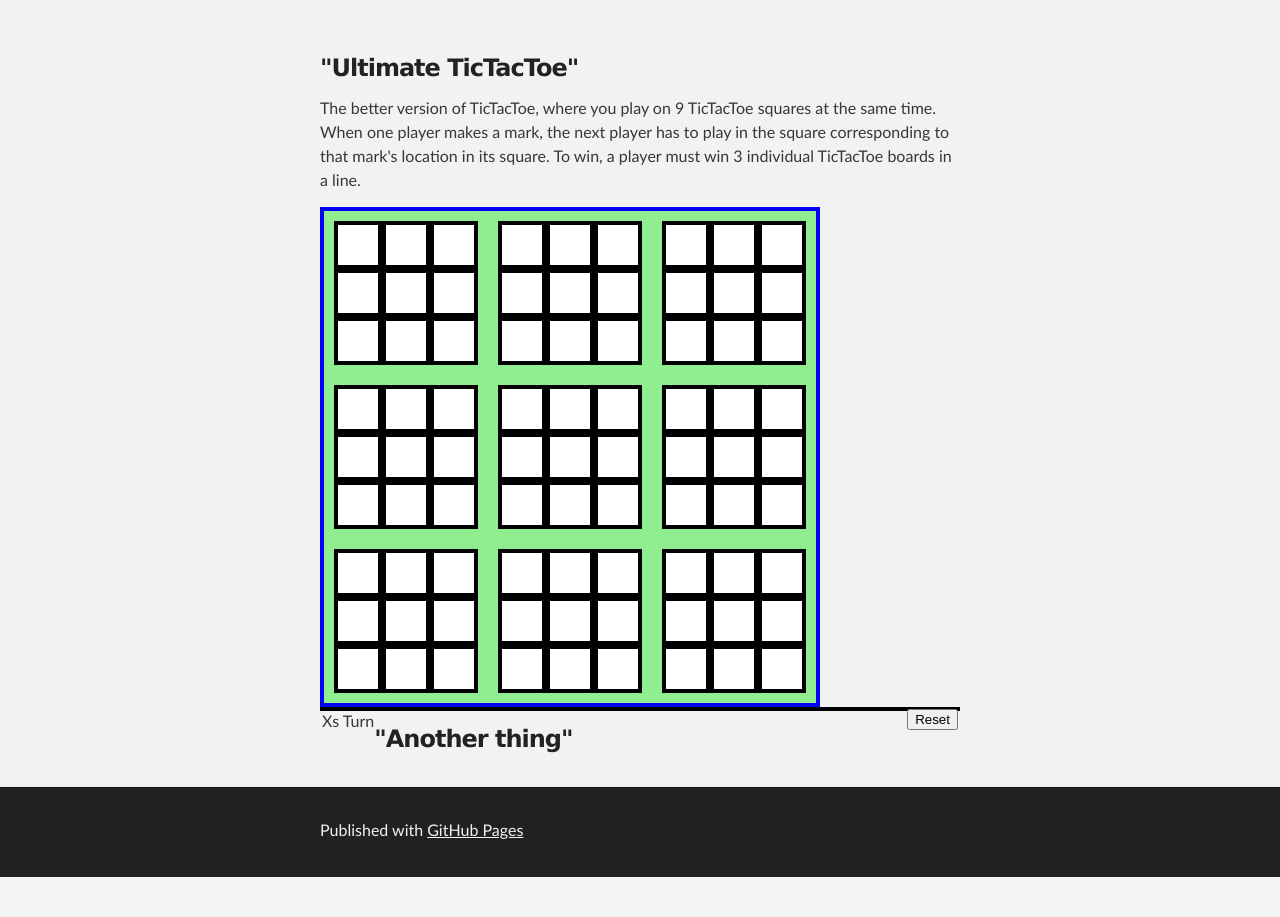
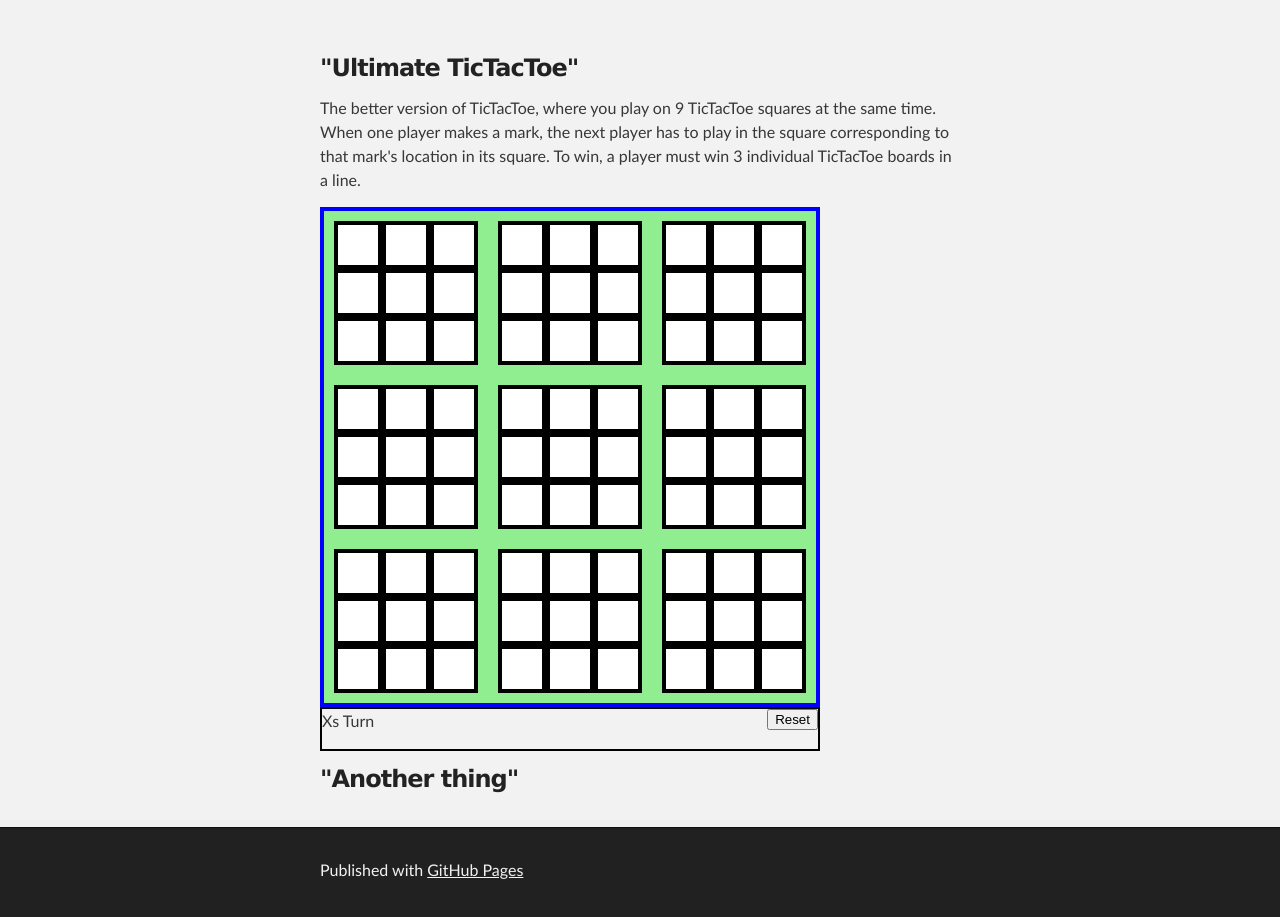
Before and after one commit to Zipx777/Zipx777.github.io, a PHP site: page / in a window 1280 px wide. Shown: the part 210-1127 px from the top of the page. Before the commit the page ends 1087 px from the top, so only its background shows below. Run offline with PHP 8.4, Linux system fonts and the light colour scheme; some libraries are stand-ins or nearby versions.

Commit message:
Update stylesheet.css

```diff
--- a/stylesheets/stylesheet.css
+++ b/stylesheets/stylesheet.css
@@ -486,6 +486,8 @@ Small Device Styles
 
 #gameBoardFooter {
   border: 2px solid black;
+  height: 40px;
+  width: 496px;
 }
 
 .finalSquare {
```
